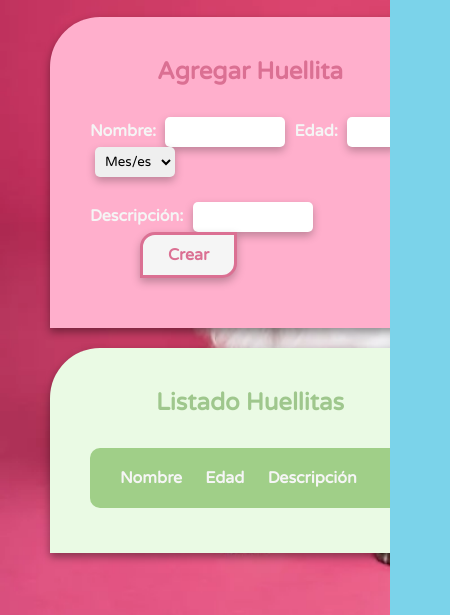
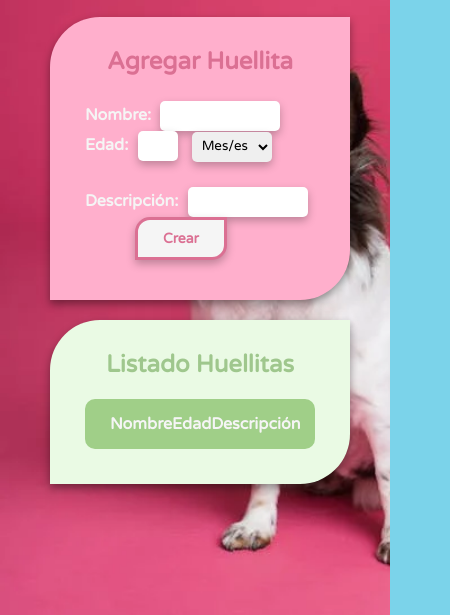
Before and after one commit to KarenBuenoVillalobos/Huellitas, a plain HTML site: page listado.html in a window 390 px wide. Shown: the part 229-844 px from the top of the page, 450 px wide, since content can reach past the window. Drawn offline with nearby package versions, Linux system fonts and the light colour scheme; no server answers.

Commit message:
Arreglos en responsive

```diff
--- a/css/listado.css
+++ b/css/listado.css
@@ -211,7 +211,10 @@ textarea{
   .section-list{
     padding: 40px 60px;
     max-width: 650px;
-    min-width: 400px;
+    min-width: 300px;
+  }
+  .section__title{
+    margin-bottom: 20px;
   }
   .form__label{
     font-size: 1.1em;
@@ -227,28 +230,31 @@ textarea{
     width: auto;
   }
   .tasks__item p{
-    min-width: 100px;
+    min-width: 50px;
     font-size: 1em;
   }
 }
 
 @media screen and (max-width: 576px) {
-  .section-form{
-    padding: 40px;
+  .section-form,
+  .section-list{
+    /* padding: 40px; */
+    padding: 30px 35px;
   }
   .form__container{
     margin-top: 25px;
   }
+  .form__input{
+    max-width: 100px;
+  }
   .form__inputedad,
   .form__selectedad,
   .form__input{
-    max-width: 100px;
-    /* width: auto; */
     margin: 0 5px;
     padding: 5px;
   }
   .form__inputedad{
-    width: 50px;
+    width: 40px;
   }
   .form__label{
     font-size: 1em;
@@ -260,12 +266,16 @@ textarea{
   }
   .form__button{
     padding: 10px 25px;
+    font-size: 14px;
   }
-  .section-list{
-    /* min-width: 400px; */
-    padding: 40px;
+  .listado__title{
+    margin-bottom: 20px;
   }
   .tasks__title p {
     font-size: 1em;
   }
+  .tasks__title,
+  .tasks__item{
+    padding: 15px 25px;
+  }
 }
```
